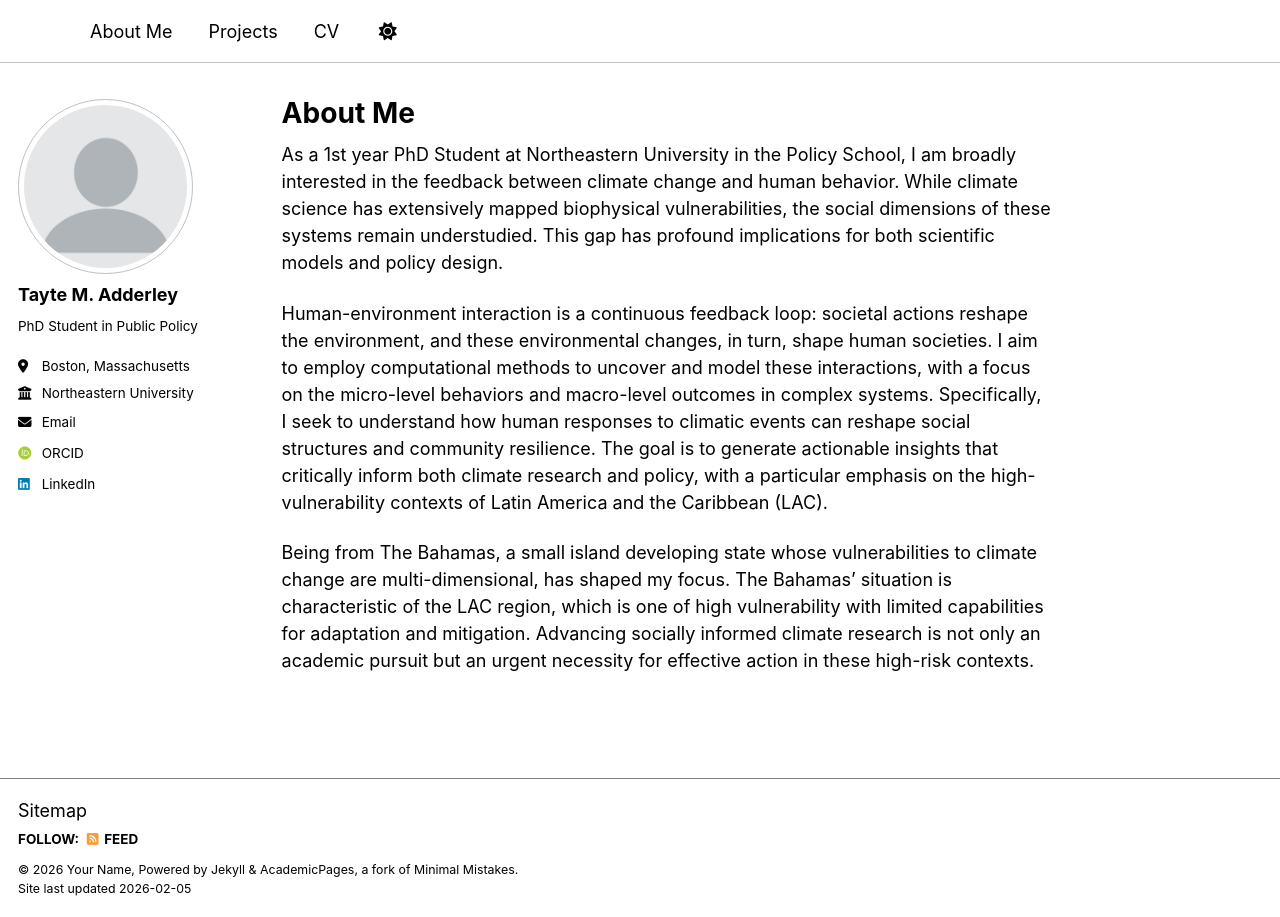
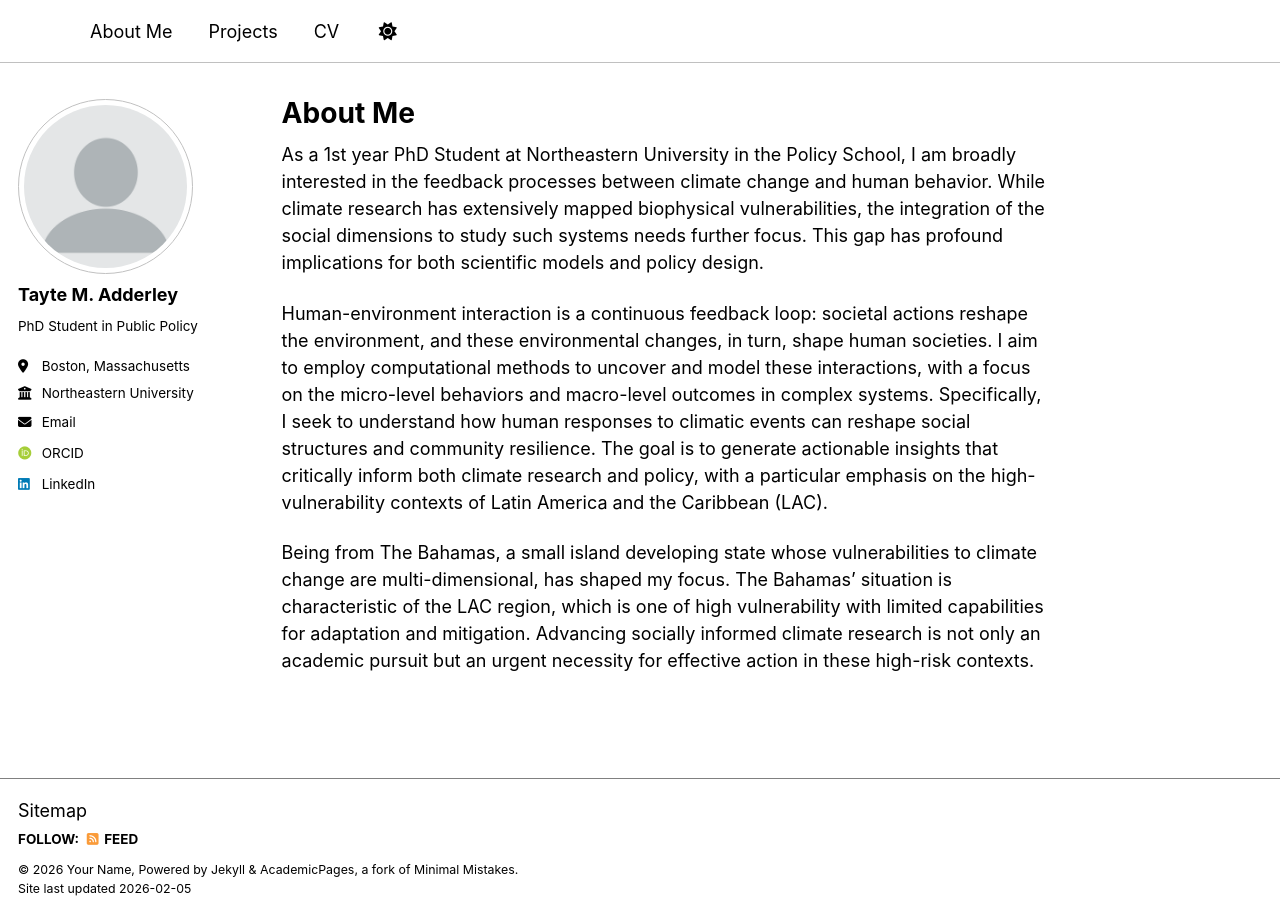
Before and after one commit to tayteadderley/tayteadderley.github.io, a Jekyll site: the page built from _pages/about.md, in a window 1280 px wide. Built offline with Jekyll 4.4.1, drawn with Linux system fonts in a browser that asks for light colours; some web fonts are replaced; a script bundle is joined from its source files by our own code; library files that are not in the unit come from our copies.

Commit message:
Update about.md

```diff
--- a/_pages/about.md
+++ b/_pages/about.md
@@ -6,7 +6,7 @@ redirect_from:
   - /about/
   - /about.html
 ---
-As a 1st year PhD Student at Northeastern University in the Policy School, I am broadly interested in the feedback between climate change and human behavior. While climate science has extensively mapped biophysical vulnerabilities, the social dimensions of these systems remain understudied. This gap has profound implications for both scientific models and policy design.
+As a 1st year PhD Student at Northeastern University in the Policy School, I am broadly interested in the feedback processes between climate change and human behavior. While climate research has extensively mapped biophysical vulnerabilities, the integration of the social dimensions to study such systems needs further focus. This gap has profound implications for both scientific models and policy design.
 
 Human-environment interaction is a continuous feedback loop: societal actions reshape the environment, and these environmental changes, in turn, shape human societies. I aim to employ computational methods to uncover and model these interactions, with a focus on the micro-level behaviors and macro-level outcomes in complex systems. Specifically, I seek to understand how human responses to climatic events can reshape social structures and community resilience. The goal is to generate actionable insights that critically inform both climate research and policy, with a particular emphasis on the high-vulnerability contexts of Latin America and the Caribbean (LAC).
 
```
